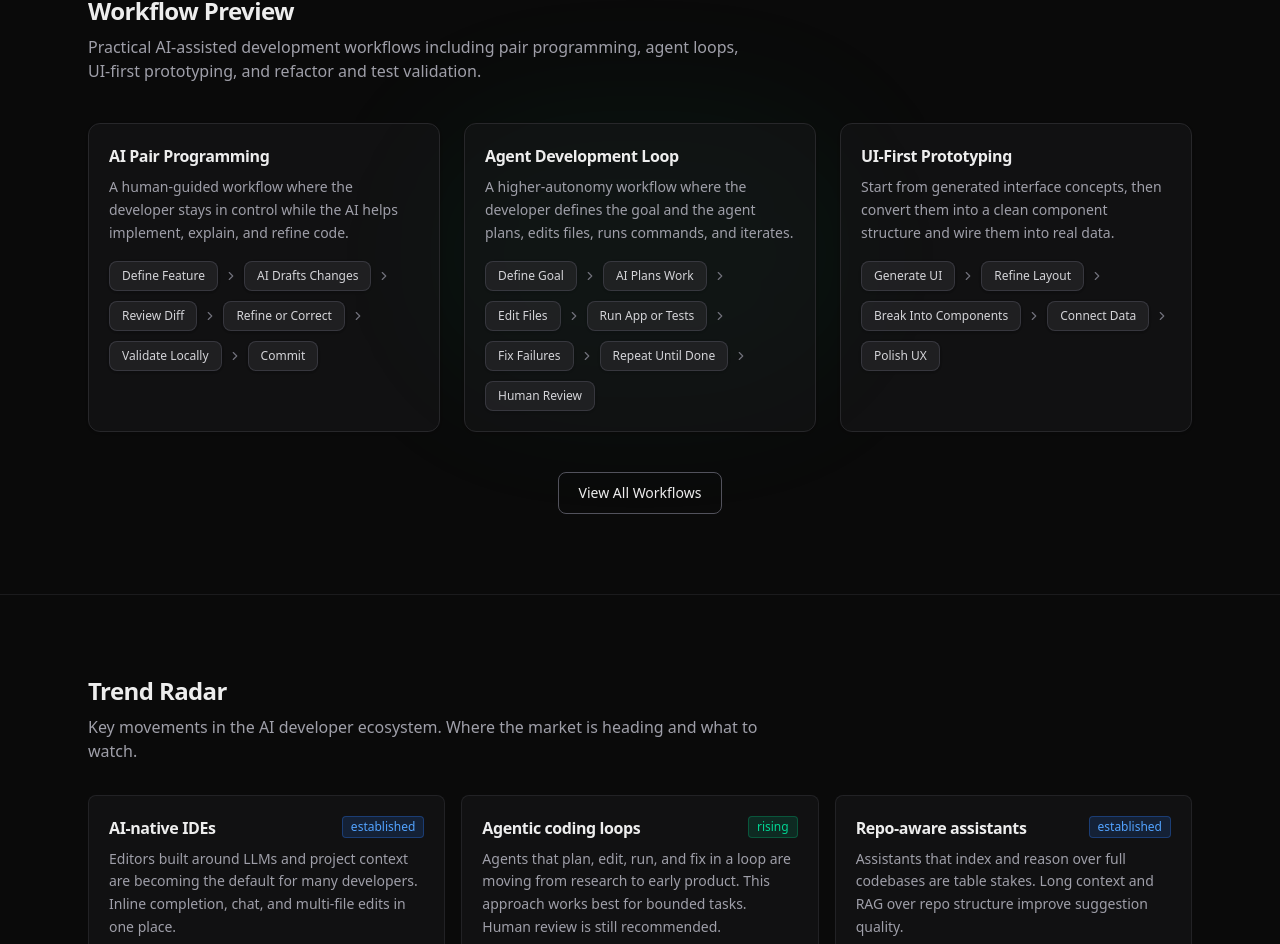
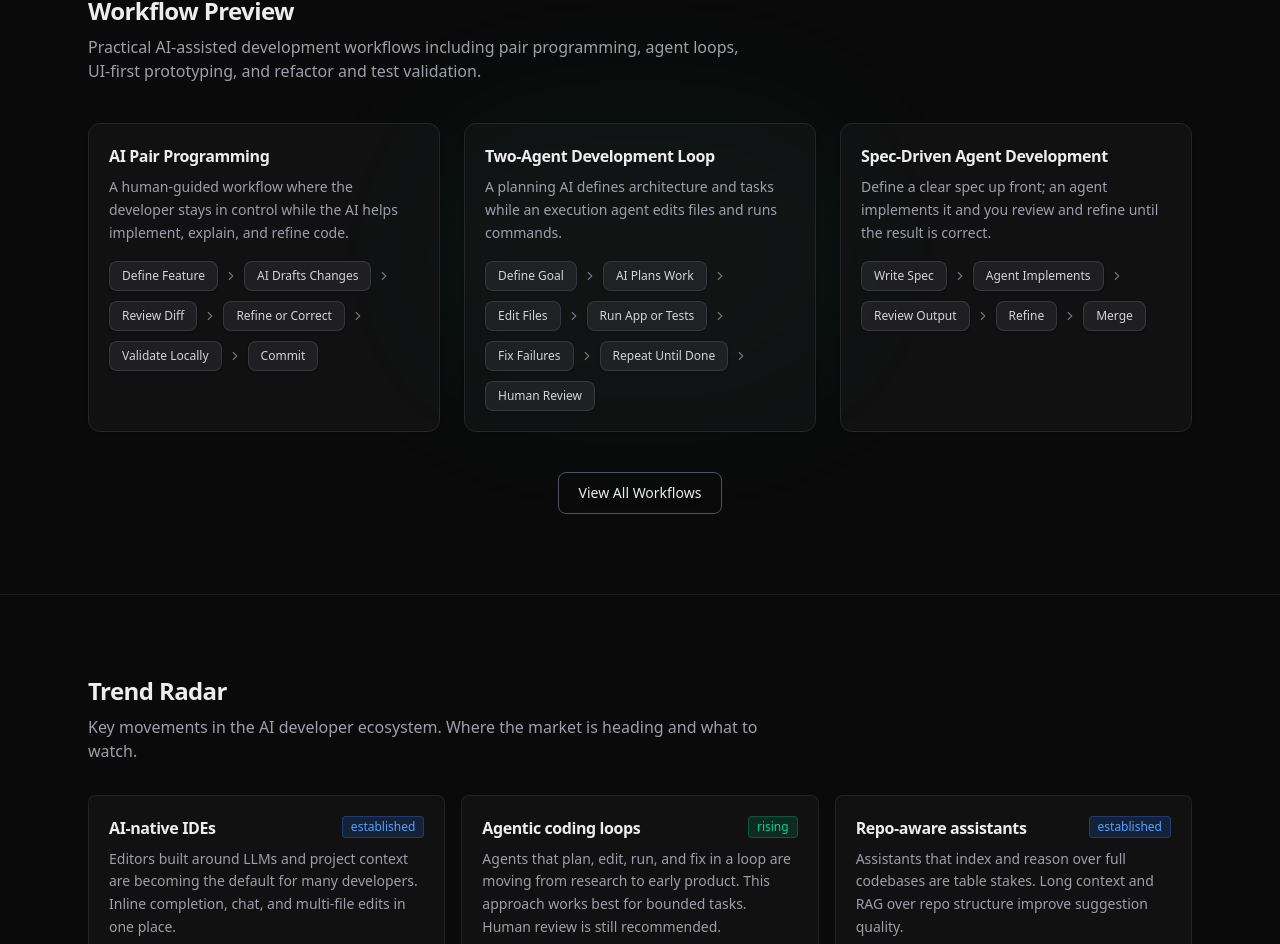
Before and after one commit to ian-schwartz/ai-dev-trends-explorer, a Next.js app: page / in a window 1280 px wide. Shown: the part 1374-2318 px from the top of the page. Built offline with nearby package versions, Linux system fonts and the light colour scheme; no server answers.

Commit message:
feat: expand AI development workflows with spec-driven and PR-scoped patterns

```diff
--- a/src/data/workflows.ts
+++ b/src/data/workflows.ts
@@ -20,10 +20,10 @@ export const workflows: Workflow[] = [
     ],
   },
   {
-    slug: "agent-development-loop",
-    name: "Agent Development Loop",
+    slug: "two-agent-development-loop",
+    name: "Two-Agent Development Loop",
     description:
-      "A higher-autonomy workflow where the developer defines the goal and the agent plans, edits files, runs commands, and iterates.",
+      "A planning AI defines architecture and tasks while an execution agent edits files and runs commands.",
     whenToUse:
       "This workflow is best for larger scoped tasks, multi-file updates, and implementation loops.",
     maturityLevel: "advanced",
@@ -36,6 +36,41 @@ export const workflows: Workflow[] = [
       { title: "Fix Failures", description: "Address errors and adjust code." },
       { title: "Repeat Until Done", description: "Loop until goal is met or intervention needed." },
       { title: "Human Review", description: "Review and approve before merging." },
+    ],
+  },
+  {
+    slug: "spec-driven-agent-development",
+    name: "Spec-Driven Agent Development",
+    description:
+      "Define a clear spec up front; an agent implements it and you review and refine until the result is correct.",
+    whenToUse:
+      "This workflow is best when you want controlled scope and clear acceptance criteria before the agent edits code.",
+    maturityLevel: "intermediate",
+    relatedTools: ["Cursor", "Claude Code", "Codex"],
+    steps: [
+      { title: "Write Spec", description: "Define goal, files, constraints, and acceptance criteria." },
+      { title: "Agent Implements", description: "Agent edits files according to the spec." },
+      { title: "Review Output", description: "Human reviews changes and verifies correctness." },
+      { title: "Refine", description: "Agent improves implementation or fixes issues." },
+      { title: "Merge", description: "Commit or merge once validated." },
+    ],
+  },
+  {
+    slug: "pr-scoped-ai-development",
+    name: "PR-Scoped AI Development",
+    description:
+      "Keep changes small and PR-sized: define the task, give context, let the agent implement, then review and validate.",
+    whenToUse:
+      "This workflow is best for incremental changes, safe rollouts, and clear review boundaries.",
+    maturityLevel: "intermediate",
+    relatedTools: ["Cursor", "Claude Code", "GitHub Copilot"],
+    steps: [
+      { title: "Define Small Task", description: "Choose a pull-request sized change." },
+      { title: "Provide Context", description: "List files, constraints, and requirements." },
+      { title: "Agent Implements", description: "Agent performs focused edits." },
+      { title: "Review Diff", description: "Human verifies the change." },
+      { title: "Validate", description: "Run tests or build." },
+      { title: "Merge", description: "Commit the change." },
     ],
   },
   {
```
